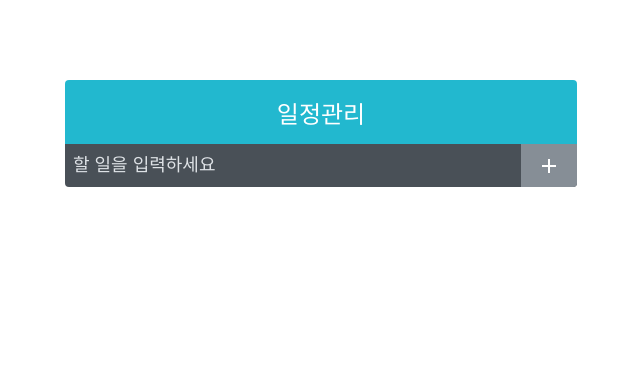
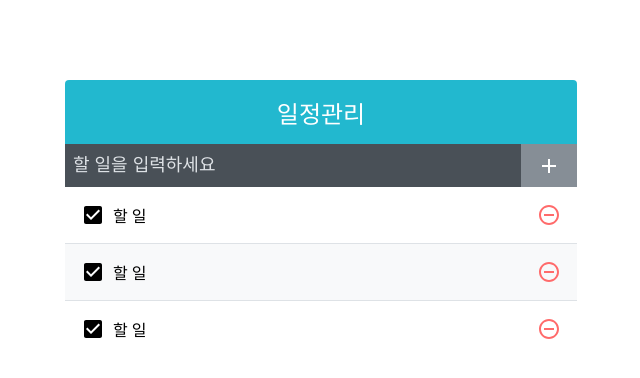
Before and after one commit to junh0328/todo2021_team, a React (Create React App) app: page / in a window 1280 px wide. Shown: the top 378 px of the page, without its empty margins (319-959 px from the left). Built offline with nearby package versions, Linux system fonts and the light colour scheme.

Commit message:
TodoList/ TodoListItem 구성 완료

```diff
--- a/src/components/TodoList.js
+++ b/src/components/TodoList.js
@@ -1,7 +1,14 @@
 import React from "react";
+import TodoListItem from "./TodoListItem";
 
 const TodoList = () => {
-  return <div></div>;
+  return (
+    <div className="TodoList">
+      <TodoListItem />
+      <TodoListItem />
+      <TodoListItem />
+    </div>
+  );
 };
 
 export default TodoList;
--- /dev/null
+++ b/src/components/TodoList.scss
@@ -0,0 +1,5 @@
+.TodoList {
+  min-height: 320px;
+  max-height: 513px;
+  overflow-y: auto;
+}
--- a/src/components/TodoListItem.js
+++ b/src/components/TodoListItem.js
@@ -1,7 +1,20 @@
 import React from "react";
+import { MdCheckBox, MdRemoveCircleOutline } from "react-icons/md";
+import "./TodoListItem.scss";
 
 const TodoListItem = () => {
-  return <div></div>;
+  return (
+    <div className="TodoListItem">
+      <div className="checkbox">
+        <MdCheckBox />
+        <div className="text">할 일</div>
+      </div>
+
+      <div className="remove">
+        <MdRemoveCircleOutline />
+      </div>
+    </div>
+  );
 };
 
 export default TodoListItem;
--- /dev/null
+++ b/src/components/TodoListItem.scss
@@ -0,0 +1,45 @@
+.TodoListItem {
+  padding: 1rem;
+  display: flex;
+  align-items: center; // 새로 중앙 정렬
+  &:nth-child(even) {
+    background: #f8f9fa;
+  }
+
+  .checkbox {
+    cursor: pointer;
+    flex: 1; //차지할 수 있는 모든 영역 차지
+    display: flex;
+    align-items: center;
+    svg {
+      font-size: 1.5rem;
+    }
+    .text {
+      margin-left: 0.5rem;
+      flex: 1;
+    }
+    &.checked {
+      svg {
+        color: #22b8cf;
+      }
+      .text {
+        color: #adb5bd;
+        text-decoration: line-through;
+      }
+    }
+  }
+  .remove {
+    display: flex;
+    align-items: center;
+    font-size: 1.5rem;
+    color: #ff6b6b;
+    cursor: pointer;
+    &:hover {
+      color: #ff8787;
+    }
+  }
+  // 엘리먼트 사이사이에 테두리를 넣어 줌
+  & + & {
+    border-top: 1px solid #dee2e6;
+  }
+}
```
Also changed, not shown: 1 other file (tests, documents, lock files or other folders).
